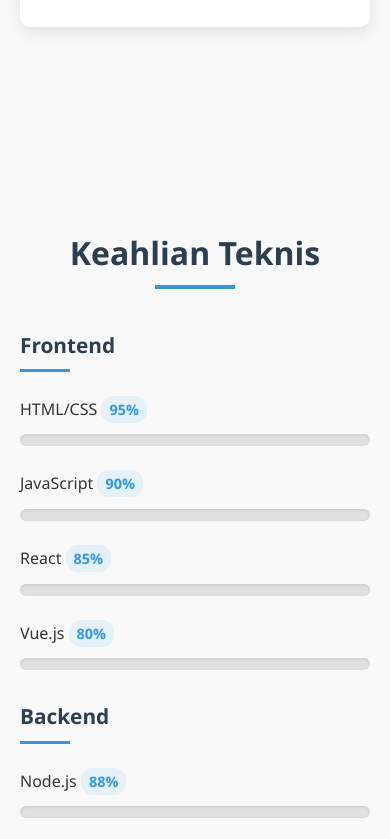
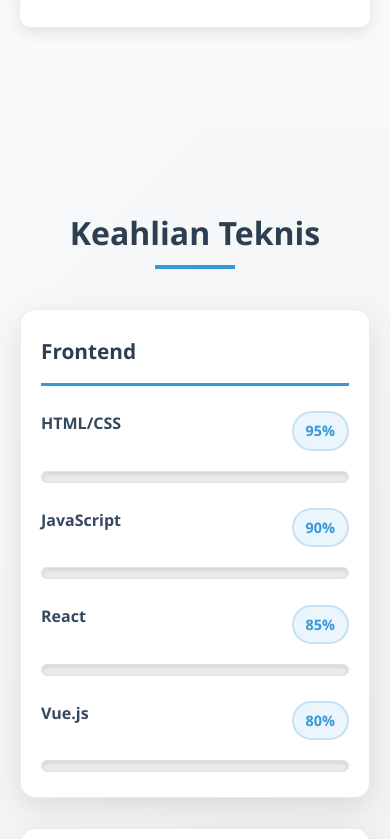
Before and after one commit to KY-DEV1/Portofolio, a plain HTML site: page frontend/index.html in a window 390 px wide. Shown: the part 2041-2880 px from the top of the page. Drawn offline with Linux system fonts and the light colour scheme.

Commit message:
Update style.css

```diff
--- a/frontend/style.css
+++ b/frontend/style.css
@@ -228,29 +228,50 @@
     margin-bottom: 10px;
 }
 
-/* Skills Section Styles */
+/* Skills Section */
+.skills {
+    background: linear-gradient(135deg, #f8f9fa 0%, #e9ecef 100%);
+    padding: 80px 0;
+}
+
 .skills-grid {
     display: grid;
-    grid-template-columns: repeat(auto-fit, minmax(300px, 1fr));
+    grid-template-columns: repeat(auto-fit, minmax(350px, 1fr));
     gap: 40px;
+    margin-top: 50px;
+}
+
+.skill-category {
+    background: white;
+    padding: 30px;
+    border-radius: 15px;
+    box-shadow: 0 10px 30px rgba(0,0,0,0.1);
+    border: 1px solid #e9ecef;
+    transition: transform 0.3s ease, box-shadow 0.3s ease;
+}
+
+.skill-category:hover {
+    transform: translateY(-5px);
+    box-shadow: 0 15px 40px rgba(0,0,0,0.15);
 }
 
 .skill-category h3 {
-    margin-bottom: 25px;
     color: var(--secondary);
     font-size: 1.5rem;
+    margin-bottom: 25px;
+    padding-bottom: 15px;
+    border-bottom: 3px solid var(--primary);
     position: relative;
-    padding-bottom: 10px;
 }
 
 .skill-category h3::after {
     content: '';
     position: absolute;
-    bottom: 0;
+    bottom: -3px;
     left: 0;
     width: 50px;
     height: 3px;
-    background-color: var(--primary);
+    background: var(--primary);
 }
 
 .skill-items {
@@ -265,13 +286,14 @@
     gap: 12px;
 }
 
-.skill-header {
+.skill-info {
     display: flex;
     justify-content: space-between;
     align-items: center;
+    margin-bottom: 8px;
 }
 
-.skill-header span:first-child {
+.skill-name {
     font-weight: 600;
     color: var(--dark);
     font-size: 1rem;
@@ -282,75 +304,92 @@
     color: var(--primary);
     font-size: 0.9rem;
     background: rgba(52, 152, 219, 0.1);
-    padding: 4px 8px;
-    border-radius: 12px;
-    min-width: 45px;
+    padding: 6px 12px;
+    border-radius: 20px;
+    min-width: 50px;
     text-align: center;
+    border: 2px solid rgba(52, 152, 219, 0.2);
 }
 
+/* Skill Bar Styling - INI YANG DIPERBAIKI */
 .skill-bar {
     height: 12px;
-    background-color: #e0e0e0;
+    background: #e9ecef;
     border-radius: 10px;
     overflow: hidden;
     position: relative;
-    box-shadow: inset 0 1px 3px rgba(0,0,0,0.1);
+    box-shadow: inset 0 2px 4px rgba(0,0,0,0.1);
+    border: 1px solid #dee2e6;
 }
 
-.skill-level {
+.skill-progress {
     height: 100%;
-    background: linear-gradient(90deg, var(--primary), #2980b9);
+    background: linear-gradient(90deg,
+        var(--primary) 0%,
+        #2980b9 50%,
+        var(--primary) 100%);
     border-radius: 10px;
-    width: 0;
-    transition: width 1.5s ease-in-out;
+    width: 0%;
+    transition: width 1.5s cubic-bezier(0.4, 0, 0.2, 1);
     position: relative;
+    box-shadow: 0 2px 8px rgba(52, 152, 219, 0.3);
 }
 
-/* Optional: Add animation to skill level */
-.skill-level.animated {
-    animation: skillProgress 1.5s ease-in-out forwards;
+/* Striped effect untuk progress bar */
+.skill-progress::after {
+    content: '';
+    position: absolute;
+    top: 0;
+    left: 0;
+    bottom: 0;
+    right: 0;
+    background-image: linear-gradient(
+        45deg,
+        rgba(255, 255, 255, 0.15) 25%,
+        transparent 25%,
+        transparent 50%,
+        rgba(255, 255, 255, 0.15) 50%,
+        rgba(255, 255, 255, 0.15) 75%,
+        transparent 75%,
+        transparent
+    );
+    background-size: 1rem 1rem;
+    border-radius: 10px;
 }
 
-@keyframes skillProgress {
+/* Glow effect saat hover */
+.skill-item:hover .skill-progress {
+    box-shadow: 0 2px 12px rgba(52, 152, 219, 0.5);
+}
+
+.skill-item:hover .skill-percentage {
+    background: rgba(52, 152, 219, 0.2);
+    transform: scale(1.05);
+    transition: all 0.3s ease;
+}
+
+/* Animation untuk skill progress */
+@keyframes fillBar {
     from {
-        width: 0;
+        width: 0%;
     }
     to {
-        width: attr(data-width);
+        width: var(--target-width);
     }
 }
 
-/* Tooltip untuk skill bar (optional) */
-.skill-bar::after {
-    content: attr(data-skill-level);
-    position: absolute;
-    right: -30px;
-    top: -25px;
-    background: var(--secondary);
-    color: white;
-    padding: 4px 8px;
-    border-radius: 4px;
-    font-size: 0.75rem;
-    opacity: 0;
-    transition: opacity 0.3s ease;
-}
-
-.skill-bar:hover::after {
-    opacity: 1;
-}
-
-/* Responsive Design untuk Skills */
+/* Responsive Design */
 @media (max-width: 768px) {
     .skills-grid {
         grid-template-columns: 1fr;
         gap: 30px;
     }
 
-    .skill-category h3 {
-        font-size: 1.3rem;
+    .skill-category {
+        padding: 25px 20px;
     }
 
-    .skill-header {
+    .skill-info {
         flex-direction: column;
         align-items: flex-start;
         gap: 5px;
@@ -358,6 +397,17 @@
 
     .skill-percentage {
         align-self: flex-end;
+        margin-top: -30px;
+    }
+}
+
+@media (max-width: 480px) {
+    .skills-grid {
+        grid-template-columns: 1fr;
+    }
+
+    .skill-category h3 {
+        font-size: 1.3rem;
     }
 }
 
```
